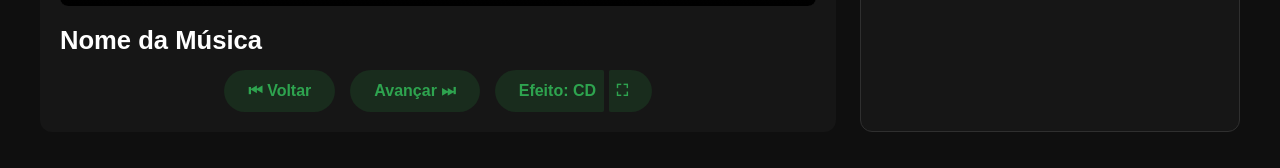
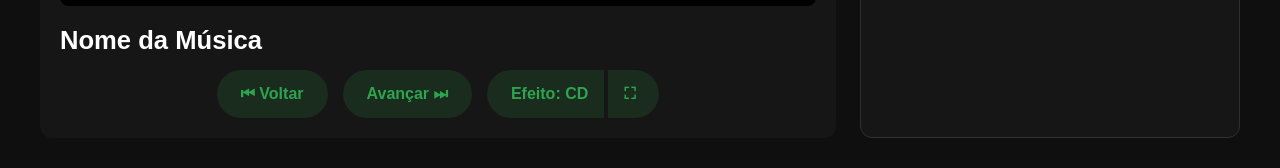
Before and after one commit to diogorbg/Projetos-Html, a plain HTML site: page player/player_template.html in a window 1280 px wide. Shown: the part 479-647 px from the top of the page. Drawn offline with Linux system fonts and the light colour scheme.

Commit message:
ok. efeito CD e Zoom

```diff
--- a/player/player_template.html
+++ b/player/player_template.html
@@ -30,7 +30,7 @@
         .track-album { font-size: 1.1rem; color: #28a745; margin-bottom: 5px; font-weight: 500; }
 
         /* Controles customizados com botões parcialmente transparentes */
-        .custom-controls { display: flex; justify-content: center; align-items: center; gap: 15px; margin-top: 15px; }
+        .custom-controls { display: flex; justify-content: center; align-items: center; gap: 15px; margin-top: 15px; flex-wrap: wrap; }
         .btn {
             background: rgba(40, 167, 69, 0.15);
             border: none;
@@ -41,11 +41,34 @@
             border-radius: 50px;
             cursor: pointer;
             transition: background 0.25s ease, border-color 0.25s ease, color 0.25s ease;
+            display: inline-flex;
+            align-items: center;
+            justify-content: center;
+            height: 48px; /* Altura fixa para garantir alinhamento perfeito entre todos */
         }
         .btn:hover {
             background: rgba(40, 167, 69, 0.85);
             border-color: #28a745;
             color: white;
+        }
+
+        /* Container do Grupo de Botões do Descanso de Tela */
+        .btn-group {
+            display: inline-flex;
+            align-items: center;
+            gap: 4px;
+        }
+        .btn-group .btn { border-radius: 0; }
+        .btn-group .btn-left {
+            border-top-left-radius: 50px;
+            border-bottom-left-radius: 50px;
+            padding-right: 16px;
+            _border-right: 1px solid rgba(40, 167, 69, 0.3);
+        }
+        .btn-group .btn-right {
+            border-top-right-radius: 50px;
+            border-bottom-right-radius: 50px;
+            padding-left: 16px;
         }
 
         /* Área da Playlist com scrollbar customizada para Firefox e Webkit */
@@ -222,9 +245,9 @@
             <div class="custom-controls">
                 <button class="btn" onclick="musicaAnterior()">⏮ Voltar</button>
                 <button class="btn" onclick="proximaMusica()">Avançar ⏭</button>
-                <div>
-                    <button class="btn" style="padding-right: 8px; border-top-right-radius: 4px; border-bottom-right-radius: 4px;" onclick="alternarModoScreensaver()">Efeito: CD</button>
-                    <button class="btn" style="padding-left: 8px; border-top-left-radius: 4px; border-bottom-left-radius: 4px;" onclick="iniciarDescansoTela()">⛶</button>
+                <div class="btn-group">
+                    <button class="btn btn-left" onclick="alternarModoScreensaver()">Efeito: CD</button>
+                    <button class="btn btn-right" onclick="iniciarDescansoTela()">⛶</button>
                 </div>
             </div>
         </div>
@@ -441,7 +464,7 @@
         }
 
         function alternarModoScreensaver() {
-            const btnAlternar = document.querySelector("button[onclick='alternarModoScreensaver()']");
+            const btnAlternar = document.querySelector(".btn-left");
 
             if (modoScreensaverAtual === 'cd') {
                 modoScreensaverAtual = 'kenburns';
```
